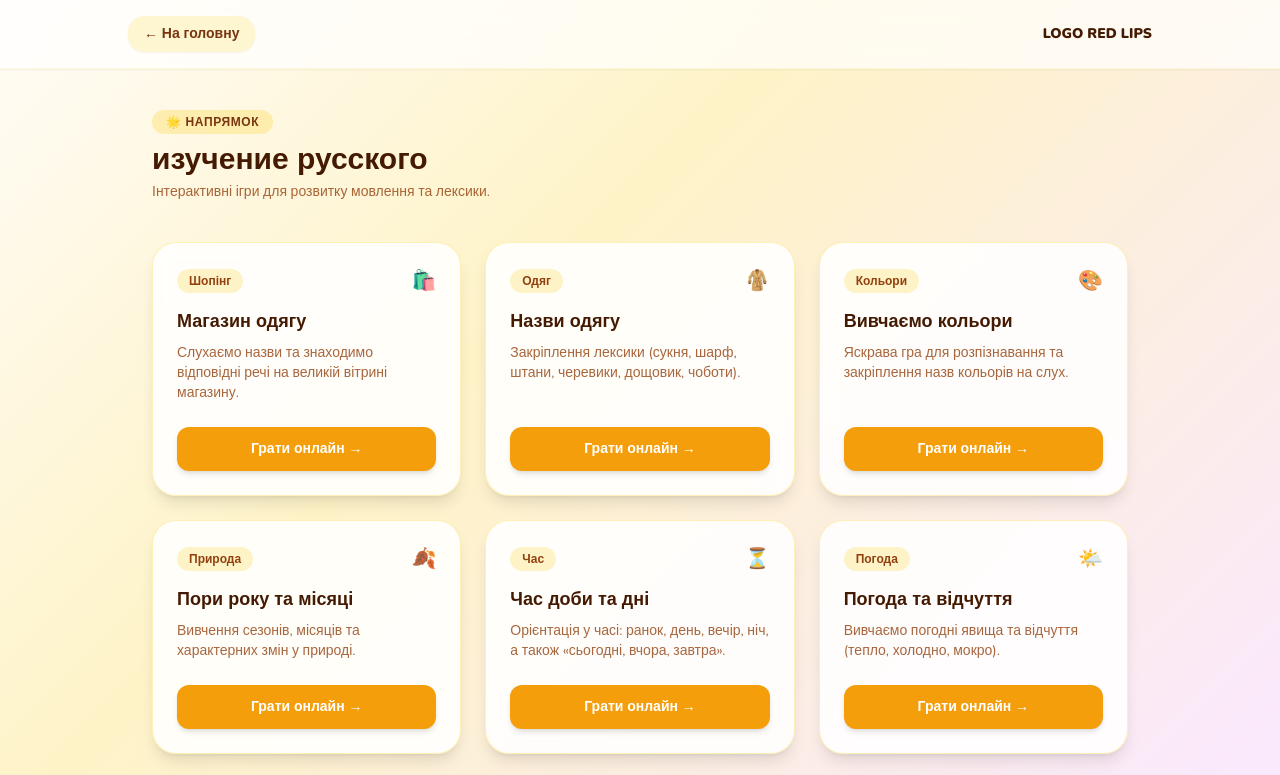
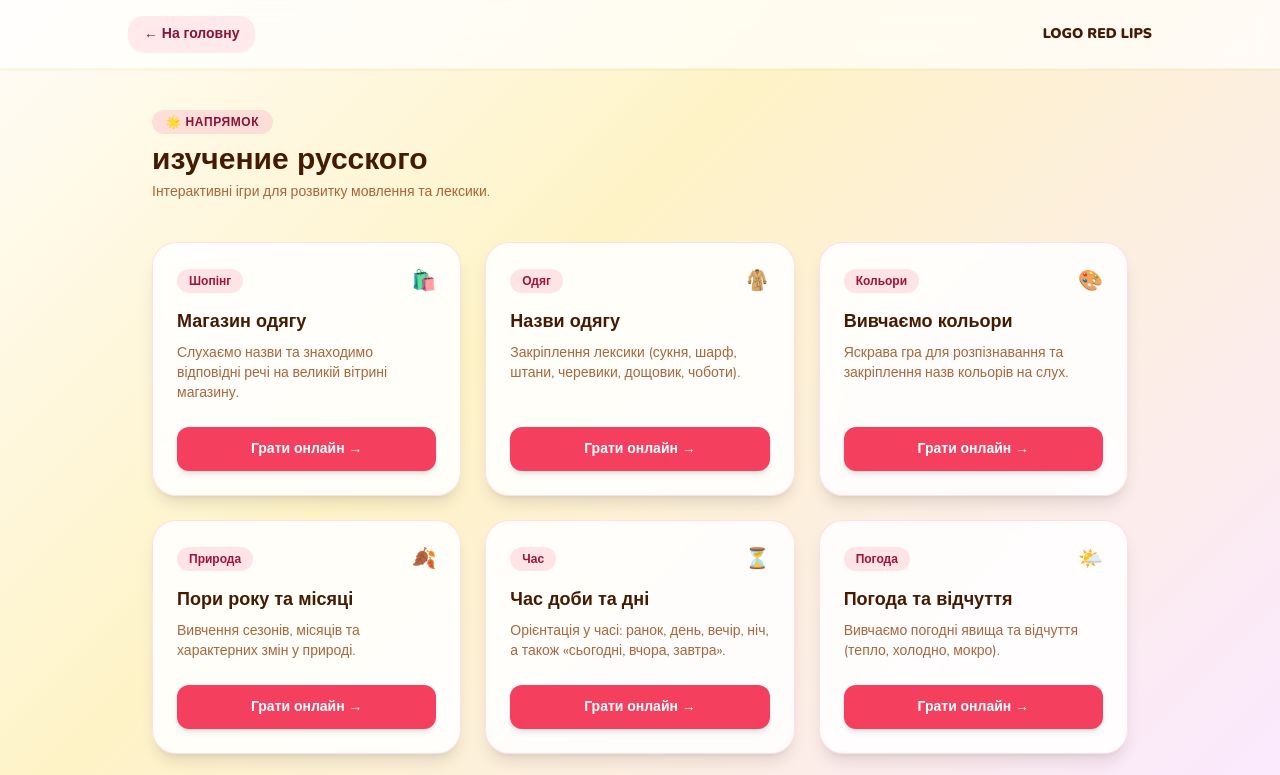
Before and after one commit to tanyavolinets10-arch/games, a plain HTML site: page russian.html in a window 1280 px wide. Shown: the top 775 px of the page. Drawn offline with nearby package versions, Linux system fonts and the light colour scheme.

Commit message:
Update russian.html

```diff
--- a/russian.html
+++ b/russian.html
@@ -26,7 +26,7 @@
 
     <header class="py-4 px-6 backdrop-blur-md bg-white/70 border-b border-amber-100/60 sticky top-0 z-50 shadow-sm">
         <div class="max-w-5xl mx-auto flex justify-between items-center">
-            <a href="index.html" class="bg-amber-100/80 hover:bg-amber-200 text-amber-900 font-bold px-4 py-2 rounded-2xl transition text-sm flex items-center gap-1.5 shadow-sm">
+            <a href="index.html" class="bg-rose-100/80 hover:bg-rose-200 text-rose-900 font-bold px-4 py-2 rounded-2xl transition text-sm flex items-center gap-1.5 shadow-sm">
                 ← На головну
             </a>
             <span class="font-black text-amber-950 text-sm">LOGO RED LIPS</span>
@@ -35,7 +35,7 @@
 
     <main class="flex-grow max-w-5xl mx-auto px-6 py-10 w-full">
         <div class="mb-10 text-center sm:text-left">
-            <span class="bg-amber-200/60 text-amber-900 text-xs font-black uppercase tracking-wider px-3.5 py-1 rounded-full inline-block mb-2">
+            <span class="bg-rose-200/60 text-rose-900 text-xs font-black uppercase tracking-wider px-3.5 py-1 rounded-full inline-block mb-2">
                 🌟 Напрямок
             </span>
             <h2 class="text-3xl font-extrabold text-amber-950">изучение русского</h2>
@@ -56,17 +56,17 @@
 
         ruGames.forEach(game => {
             const card = document.createElement('div');
-            card.className = "cozy-card rounded-3xl p-6 border border-amber-200/60 shadow-lg flex flex-col justify-between";
+            card.className = "cozy-card rounded-3xl p-6 border border-rose-200/60 shadow-lg flex flex-col justify-between";
             card.innerHTML = `
                 <div>
                     <div class="flex justify-between items-center mb-3">
-                        <span class="text-xs font-extrabold bg-amber-100 text-amber-800 px-3 py-1 rounded-full">${game.category}</span>
+                        <span class="text-xs font-extrabold bg-rose-100 text-rose-800 px-3 py-1 rounded-full">${game.category}</span>
                         <span class="text-xl">${game.icon}</span>
                     </div>
                     <h4 class="text-lg font-black text-amber-950 mb-2">${game.title}</h4>
                     <p class="text-amber-800/80 text-sm mb-6 font-medium">${game.desc}</p>
                 </div>
-                <a href="${game.url}" target="_blank" class="block text-center w-full bg-amber-500 hover:bg-amber-600 text-white font-bold py-3 px-4 rounded-xl transition shadow-md text-sm">
+                <a href="${game.url}" target="_blank" class="block text-center w-full bg-rose-500 hover:bg-rose-600 text-white font-bold py-3 px-4 rounded-xl transition shadow-md text-sm">
                     Грати онлайн →
                 </a>
             `;
```
